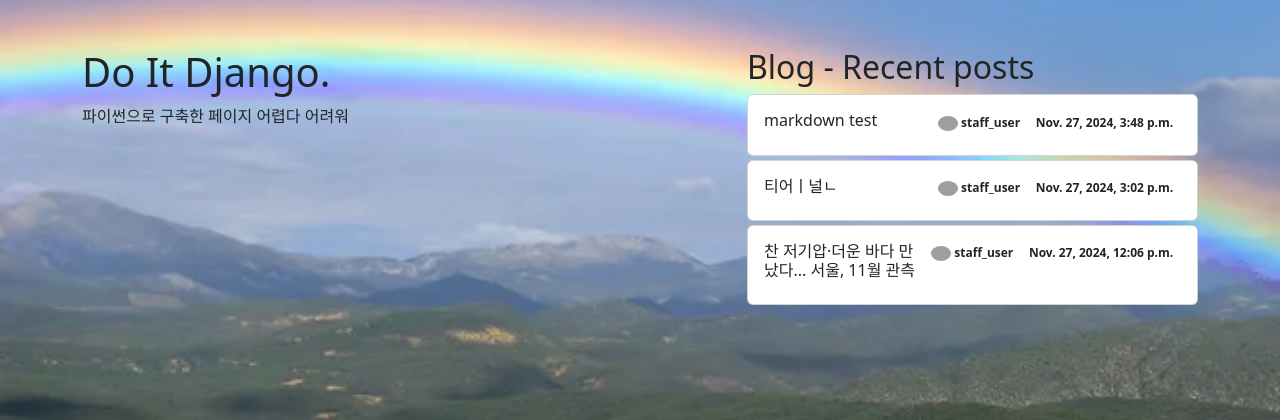
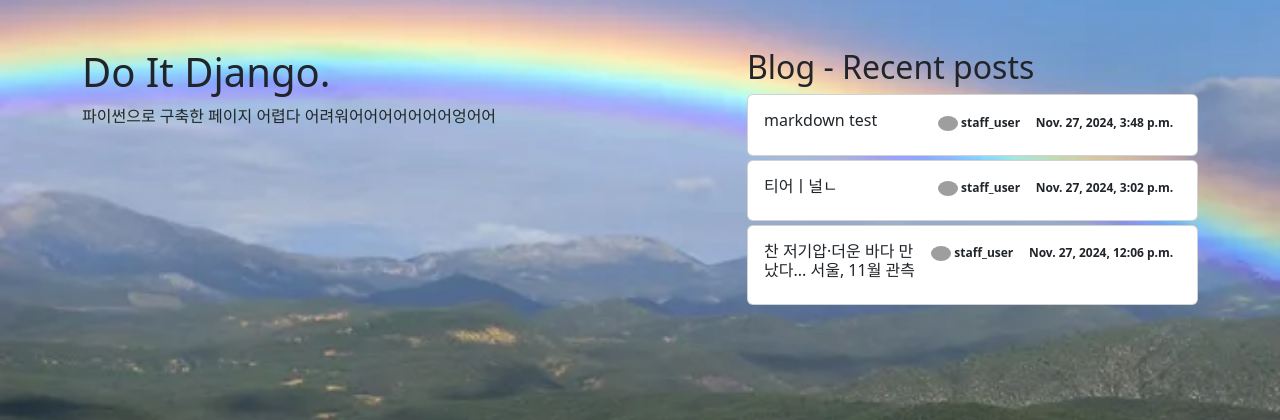
Before and after one commit to Jungyunn/do_it_django, a Django app: page / in a window 1280 px wide. Shown: the part 56-476 px from the top of the page. Run offline with Django 5.2, Linux system fonts and the light colour scheme; data comes from the database, SQL or seed files in the repository; some libraries are stand-ins or nearby versions; grey boxes are pictures that could not be loaded.

Commit message:
change_landing

```diff
--- a/single_pages/templates/single_pages/landing.html
+++ b/single_pages/templates/single_pages/landing.html
@@ -17,7 +17,7 @@
                 <div class="row justify-content-between">
                     <div class="col-lg-6 text-dark">
                         <h1 class="mt-5">Do It Django.</h1>
-                        <p>파이썬으로 구축한 페이지 어렵다 어려워</p>
+                        <p>파이썬으로 구축한 페이지 어렵다 어려워어어어어어어어엉어어</p>
                     </div>
                     <div class="col-lg-5 mt-5">
                         <h2 class="text-dark">Blog - Recent posts</h2>
```
Also changed, not shown: .github/workflows/ci.cd.prod.yaml.
